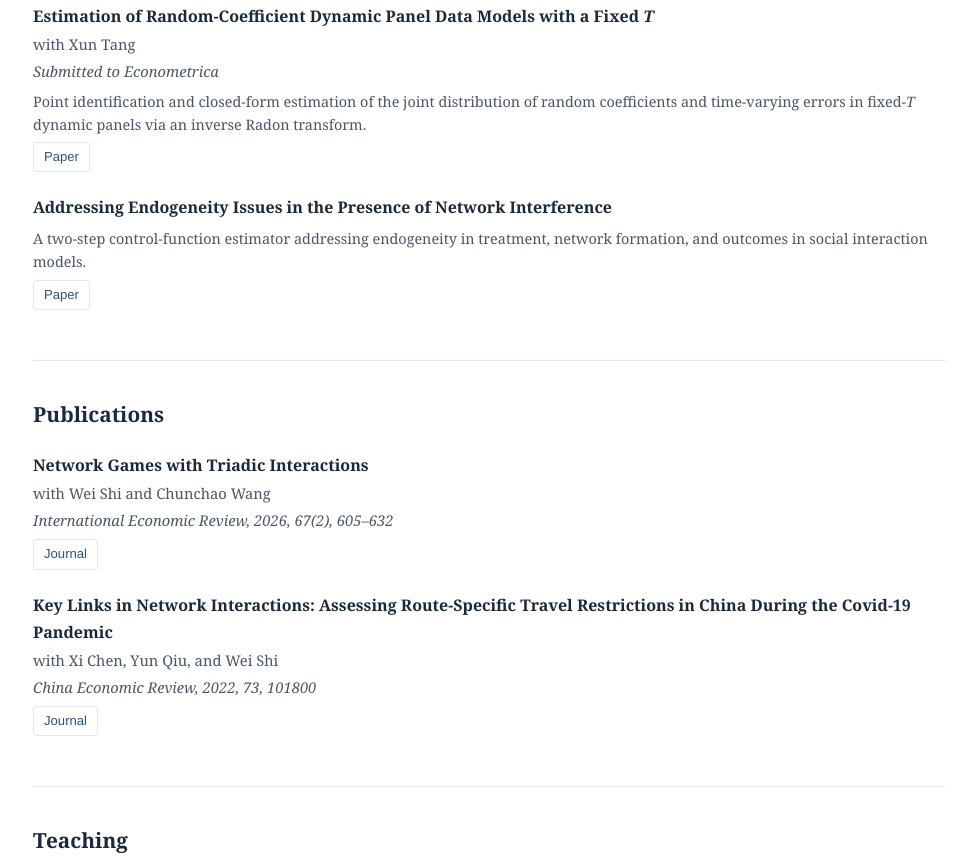
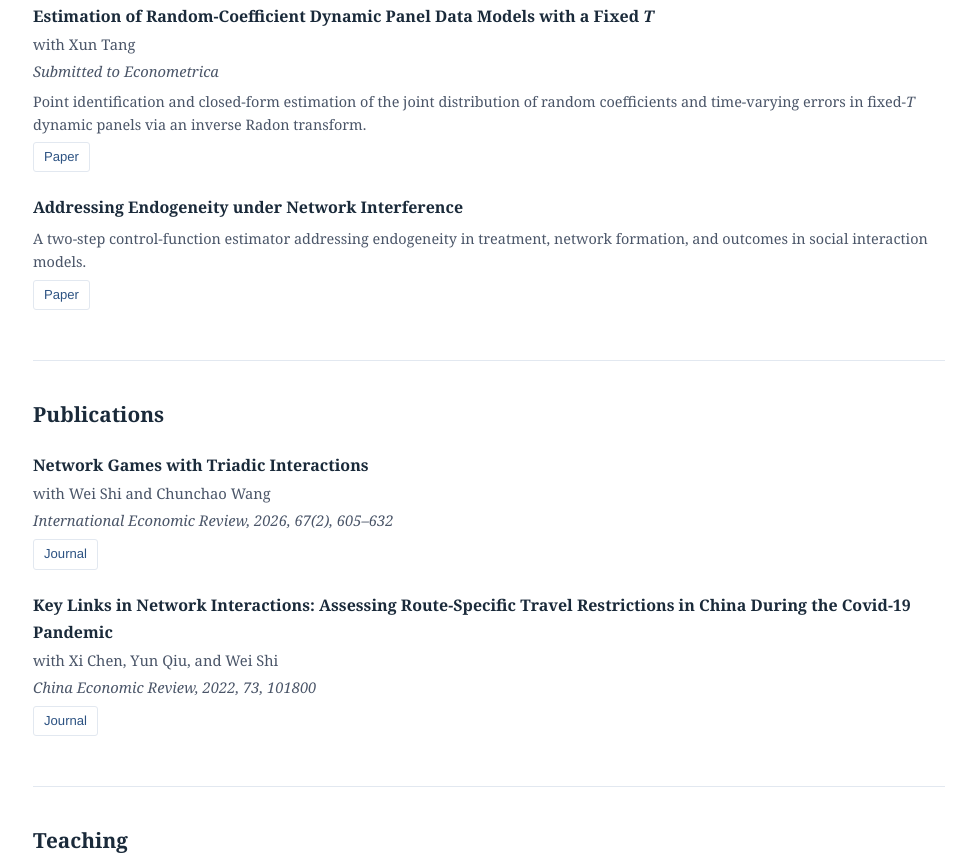
Before and after one commit to peiyu1707/peiyu1707.github.io, a plain HTML site: page index.html in a window 1280 px wide. Shown: the part 740-1602 px from the top of the page, without its empty margins (151-1127 px from the left). Drawn offline with Linux system fonts and the light colour scheme.

Commit message:
Update 3YP title

```diff
--- a/index.html
+++ b/index.html
@@ -220,7 +220,7 @@
 
 
 <div class="paper">
-    <div class="paper-title">Addressing Endogeneity Issues in the Presence of Network Interference</div>
+    <div class="paper-title">Addressing Endogeneity under Network Interference</div>
     <div class="paper-abstract">
         A two-step control-function estimator addressing endogeneity in treatment, network formation, and outcomes in social interaction models.
     </div>
@@ -296,7 +296,7 @@
     &copy; 2026 Pei Yu &nbsp;|&nbsp; Last updated: August 2026
 </footer>
 
-</body><div class="paper-title">Addressing Endogeneity Issues in the Presence of Network Interference</div>
+</body><div class="paper-title">Addressing Endogeneity under Network Interference</div>
     <div class="paper-abstract">
         A two-step control-function estimator addressing endogeneity in treatment, network formation, and outcomes in social interaction models.
     </div>
```
